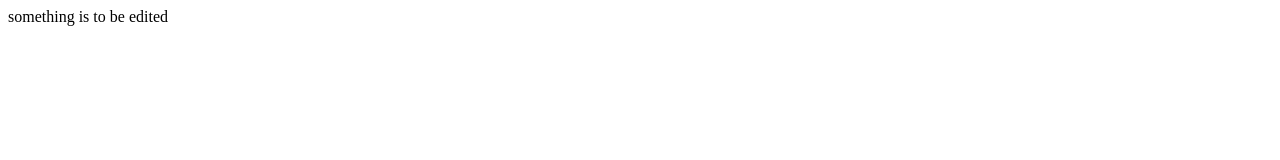
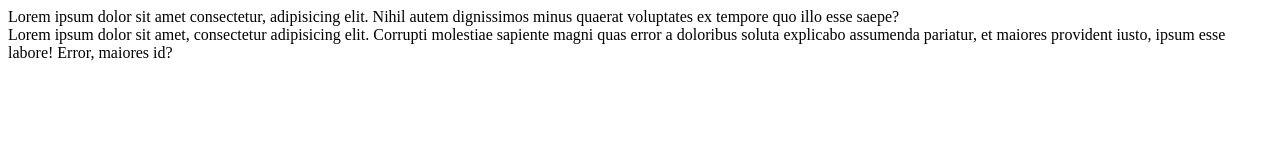
Before and after one commit to narshima141/profile-, a plain HTML site: page index.html in a window 1280 px wide. Drawn offline with Linux system fonts and the light colour scheme.

Commit message:
commiting index.html

```diff
--- a/index.html
+++ b/index.html
@@ -7,6 +7,11 @@
     <title>Document</title>
 </head>
 <body>
-    something is to be edited
+    <div id="nav">
+        <div id="images">
+            <div>Lorem ipsum dolor sit amet consectetur, adipisicing elit. Nihil autem dignissimos minus quaerat voluptates ex tempore quo illo esse saepe?</div>
+            <div>Lorem ipsum dolor sit amet, consectetur adipisicing elit. Corrupti molestiae sapiente magni quas error a doloribus soluta explicabo assumenda pariatur, et maiores provident iusto, ipsum esse labore! Error, maiores id?</div>
+        </div>
+    </div>
 </body>
 </html>
```
